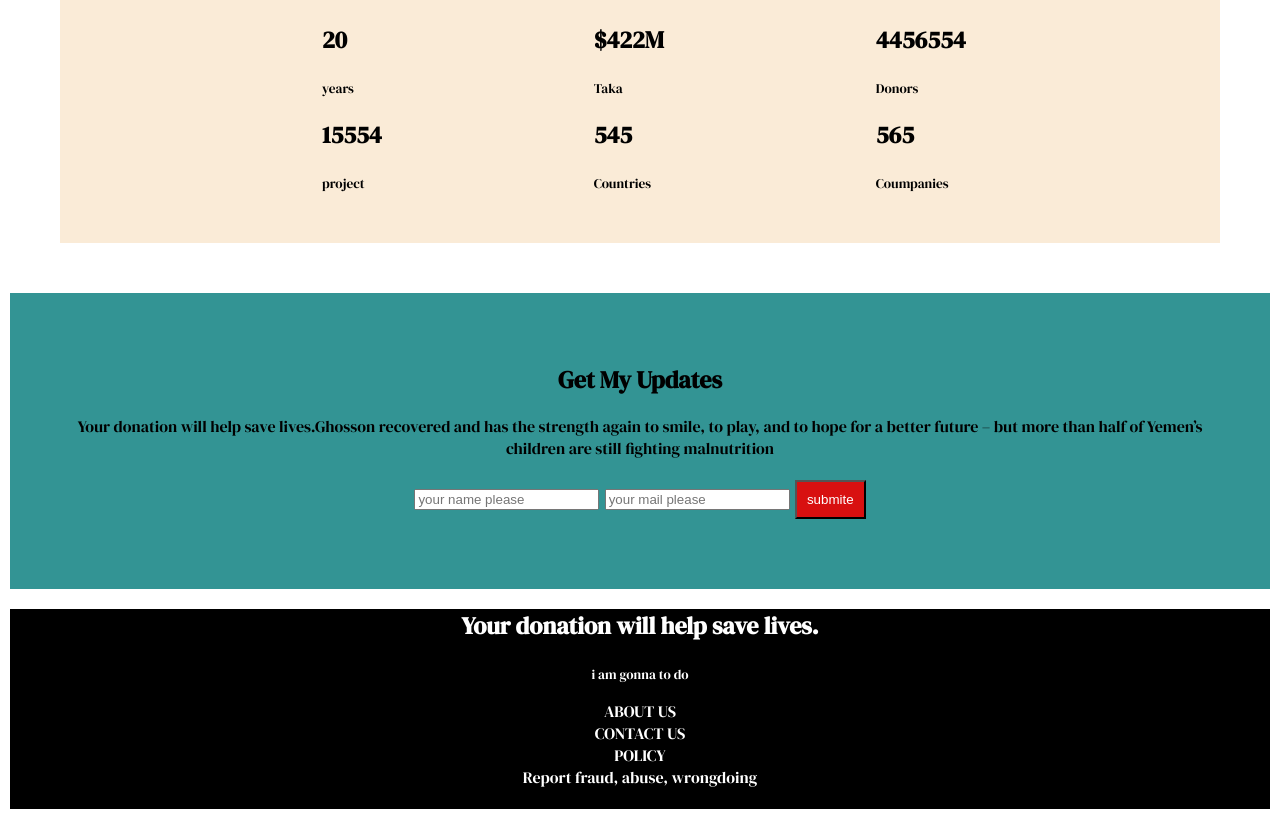
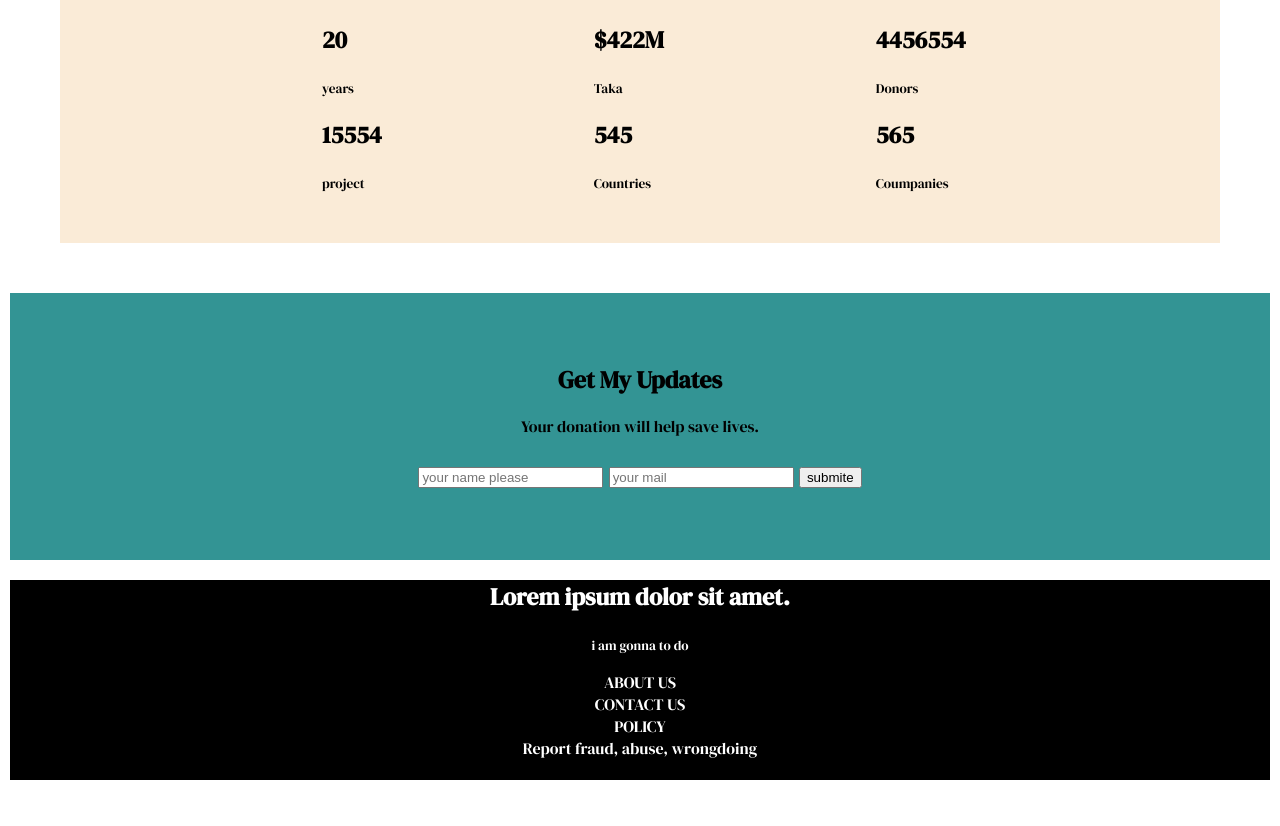
Before and after one commit to SagorChowdhury404/donate-today, a plain HTML site: page index.html in a window 1280 px wide. Shown: the part 1982-2808 px from the top of the page. After the commit the page ends 2779 px from the top, so only its background shows below. Drawn offline with Linux system fonts and the light colour scheme.

Commit message:
all push

```diff
--- a/index.html
+++ b/index.html
@@ -164,12 +164,11 @@
     <section id="sectionFive">
         <div id="contracUs">
             <h2> Get My Updates</h2>
-            <p>Your donation will help save lives.Ghosson recovered and has the strength again to smile, to play, and to
-                hope for a better future – but more than half of Yemen’s children are still fighting malnutrition</p>
+            <p>Your donation will help save lives.</p>
             <h1>
                 <span><input placeholder="your name please" type="text" name="" id=""></span>
-                <span><input placeholder="your mail please" type="email" name="your mail" id=" "></span>
-                <span> <input class="Button" type="submit" value="submite"></span>
+                <span><input placeholder="your mail" type="email" name="your mail" id=""></span>
+                <span> <input type="submit" value="submite"></span>
             </h1>
 
         </div>
@@ -179,7 +178,7 @@
 
     <!-- fotter//////////////////// -->
     <footer id="footer">
-        <h2> Your donation will help save lives.</h2>
+        <h2> Lorem ipsum dolor sit amet.</h2>
         <small> i am gonna to do </small>
         <p>
             <span>ABOUT US</span> <br><span> CONTACT US </span><br><span> POLICY </span>
```
